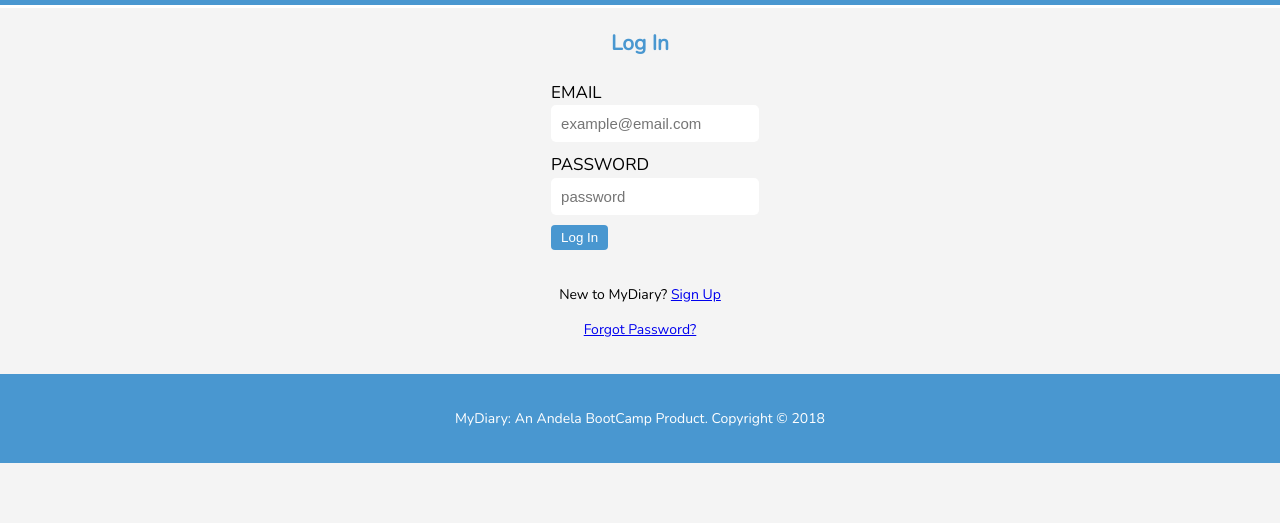
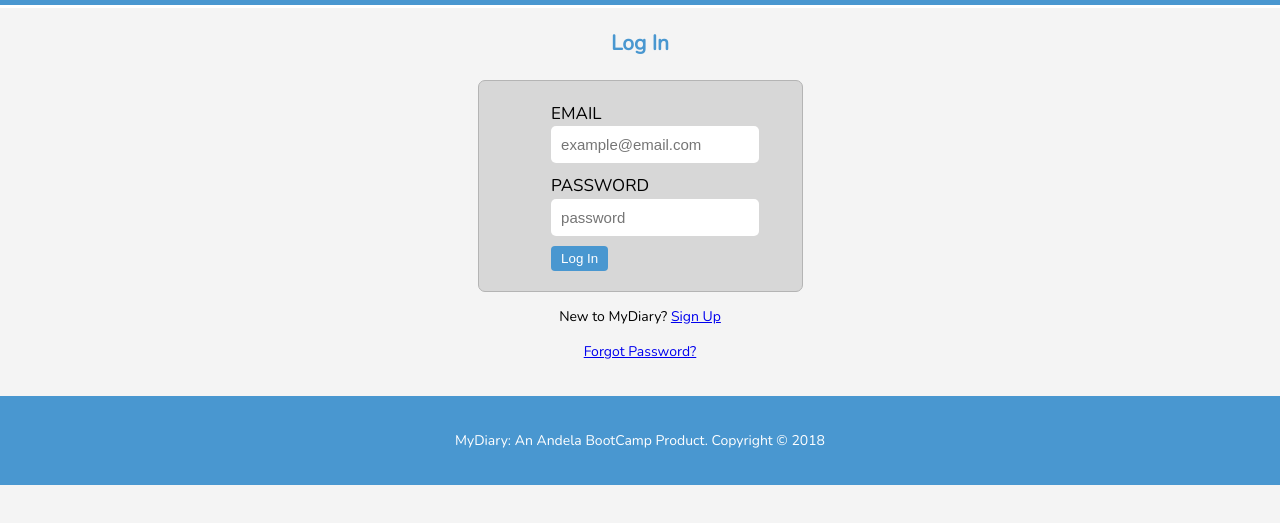
Before and after one commit to Sammuel09/myDiary, a website: page UI/signIn.html in a window 1280 px wide. Shown: the part 55-578 px from the top of the page. Drawn offline with nearby package versions, Linux system fonts and the light colour scheme.

Commit message:
[159352497] Edit the css file to update signup and signin form

```diff
--- a/UI/css/style.css
+++ b/UI/css/style.css
@@ -235,6 +235,9 @@ form {
 	margin: 0px auto;
 	margin-top: 20px;
 	padding-left: 10px;
+	border: 1px solid #b4b4b4;
+	border-radius: 7px;
+	background: #d7d7d7;
 }
 
 .form-element{
```
